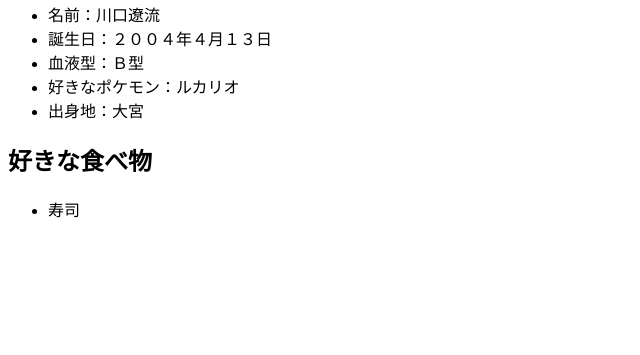
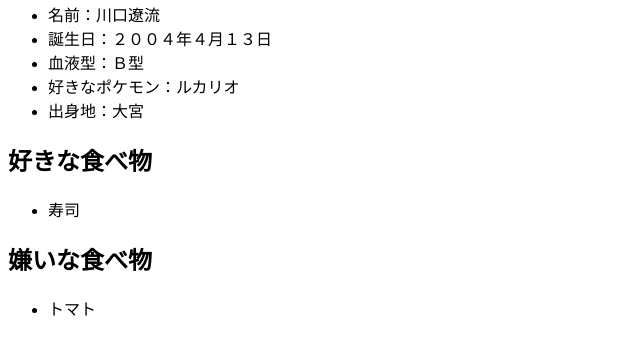
Before and after one commit to kawaguchiharu/sample, a plain HTML site: page index.html in a window 1280 px wide. Shown: the part 87-442 px from the top of the page, without its empty margins (0-640 px from the left). Drawn offline with Linux system fonts and the light colour scheme.

Commit message:
嫌いな食べ物

```diff
--- a/index.html
+++ b/index.html
@@ -27,6 +27,11 @@
 
          </ul>
 
+         <h2>嫌いな食べ物</h2>
+         <ul>
+          <li>トマト</li>
+        </ul>
+
 
 
     </body>
```
